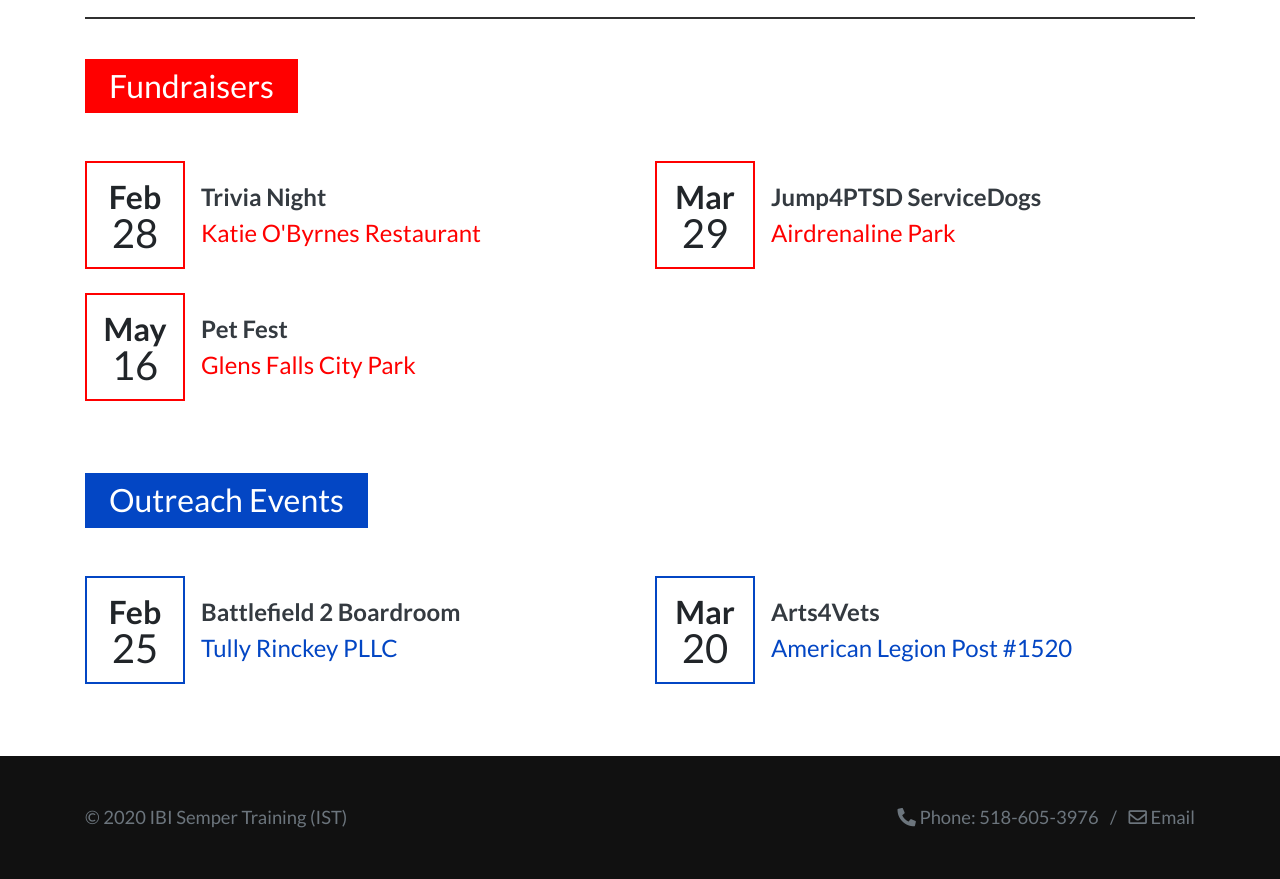
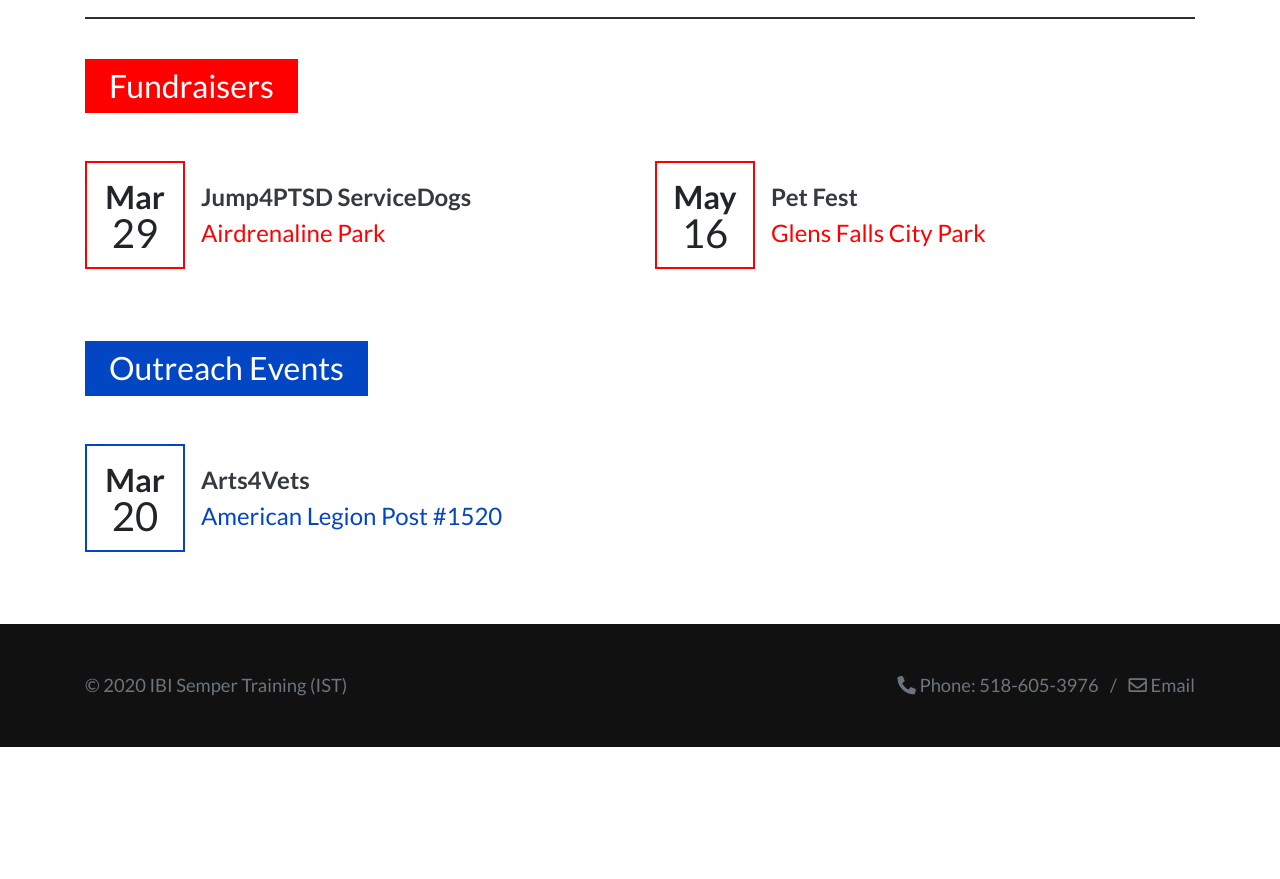
Before and after one commit to chrisdav6/ibiSemperTraining, a PHP site: page /events.php in a window 1280 px wide. Shown: the part 207-1086 px from the top of the page. After the commit the page ends 954 px from the top, so only its background shows below. Run offline with PHP 8.4, Linux system fonts and the light colour scheme; some libraries are stand-ins or nearby versions.

Commit message:
updated events

```diff
--- a/events.php
+++ b/events.php
@@ -40,7 +40,7 @@
       <h2>Fundraisers</h2>
 
       <div class="row">
-        <div class="col-md-6">
+        <!-- <div class="col-md-6">
           <div class="event">
             <div class="date red">Feb<span>28</span></div>
             <div class="text">
@@ -48,7 +48,7 @@
               <a class="red" href="https://goo.gl/maps/tK4uHfRwboRJZceq7" target="_blank">Katie O'Byrnes Restaurant</a>
             </div>
           </div>
-        </div>
+        </div> -->
 
         <div class="col-md-6">
           <div class="event">
@@ -72,14 +72,14 @@
       <h2>Outreach Events</h2>
 
       <div class="row">
-        <div class="col-md-6">
+        <!-- <div class="col-md-6">
           <div class="event">
             <div class="date blue">Feb<span>25</span></div>
             <div class="text">
               <a class="text-dark event-link" href="#" target="_blank">Battlefield 2 Boardroom</a>
               <a class="blue" href="https://goo.gl/maps/fjPhbndtjDVM8kXy5" target="_blank">Tully Rinckey PLLC</a></div>
           </div>
-        </div>
+        </div> -->
 
         <div class="col-md-6">
           <div class="event">
```
